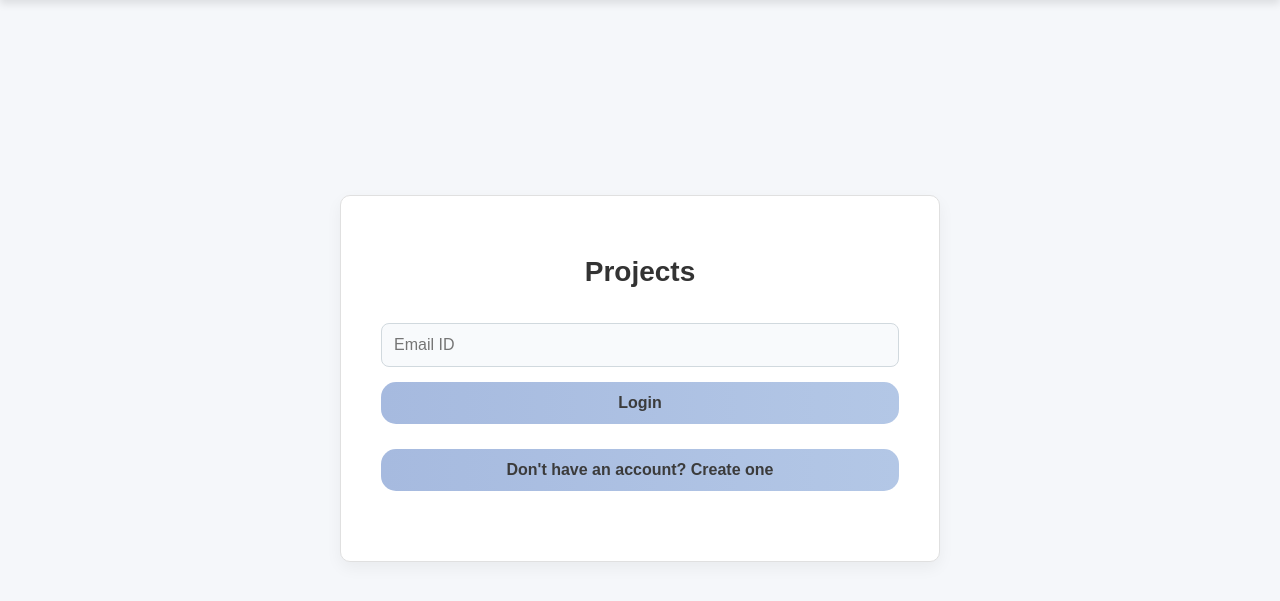
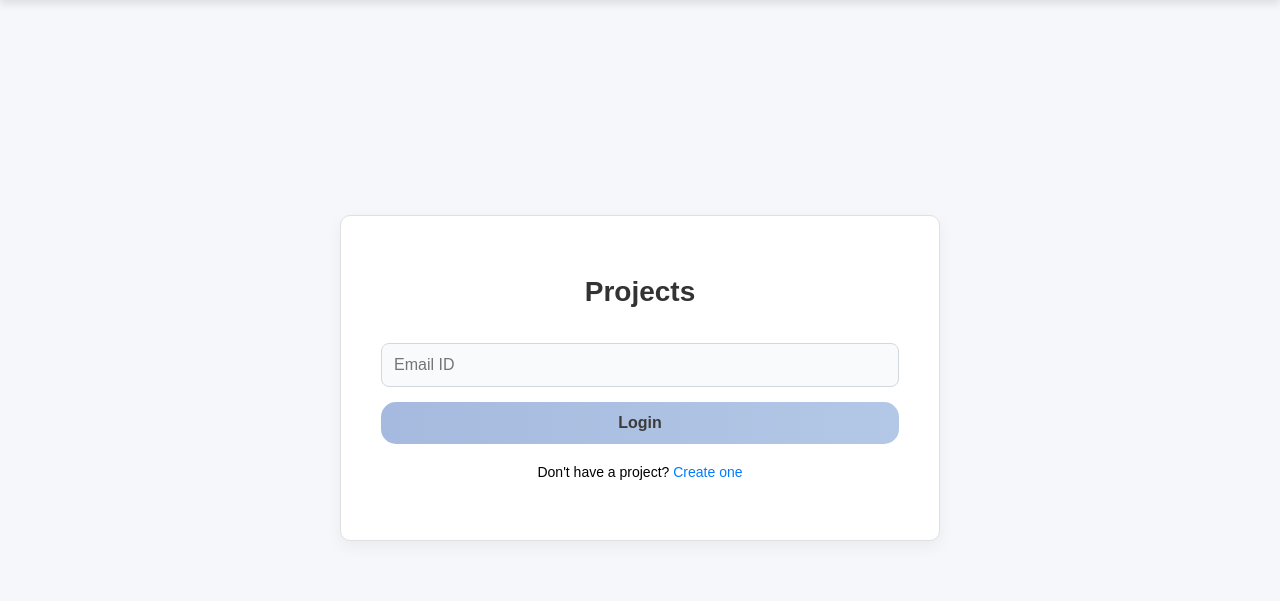
Before and after one commit to vamsikinkiri/Craigslist_SafeBot, a Flask app: page /project_account_login in a window 1280 px wide. Shown: the part 62-663 px from the top of the page. Run offline with Flask 3, Linux system fonts and the light colour scheme.

Commit message:
Project update v1.10

```diff
--- a/app.py
+++ b/app.py
@@ -97,17 +97,17 @@ def project_account_login():
             flash(result + 'and' + project_result)
             return render_template('project_account_login.html')
         keywords_success, keywords_result =  knowledge_base.get_project_keywords(email, project_result[0])
-        print("TESTING: ", email, result[0], project_result[0])
-        # if not keywords_success:
-        #     flash(keywords_result)
-        #     return render_template('project_account_login.html')
+        #print("TESTING: ", email, result[0], project_result[0])
+        if not keywords_success:
+            flash(keywords_result)
+            return render_template('project_account_login.html')
         if result:
             session['email'] = email
             session['app_password'] = result[0]
             session['project'] = project_result[0]
-            #session['project_keywords'] =  keywords_result
-            #print("TESTING: ", session['email'], session['app_password'], session['project'], session['project_keywords'])
-            print("TESTING: ", session['email'], session['app_password'], session['project'])
+            session['project_keywords'] =  keywords_result
+            print("TESTING: ", session['email'], session['app_password'], session['project'], session['project_keywords'])
+            #print("TESTING: ", session['email'], session['app_password'], session['project'])
             user = User(id=email)
             login_user(user)
             return redirect(url_for('index'))  # Redirect to the main dashboard or index
--- a/templates/project_account_login.html
+++ b/templates/project_account_login.html
@@ -143,6 +143,19 @@
         .btn-primary:hover, .btn-secondary:hover {
             background: #4c6a9c;
         }
+        .create-project-link {
+            text-align: center;
+            margin-top: 10px;
+            font-size: 14px;
+        }
+        .create-project-link a {
+            color: #007bff;
+            text-decoration: none;
+        }
+        .create-project-link a:hover {
+            text-decoration: underline;
+        }
+
 
         /* Error message styling */
         .error-message {
@@ -190,10 +203,8 @@
     <div id="error-message" class="error-message">This email doesn't exist. Please try again.</div>
 
     <!-- Button container for the Create New Account button -->
-    <div class="button-container">
-        <a href="{{ url_for('project_creation') }}">
-            <button type="button" class="btn btn-secondary">Don't have an account? Create one</button>
-        </a>
+    <div class="create-project-link">
+        <p>Don't have a project? <a href="{{ url_for('project_creation') }}">Create one</a></p>
     </div>
 </div>
 
```
Also changed, not shown: credentials.yaml (+13 -13 lines), knowledge_base.py (+7 -1 lines), templates/project_creation.html (+16 -39 lines).
